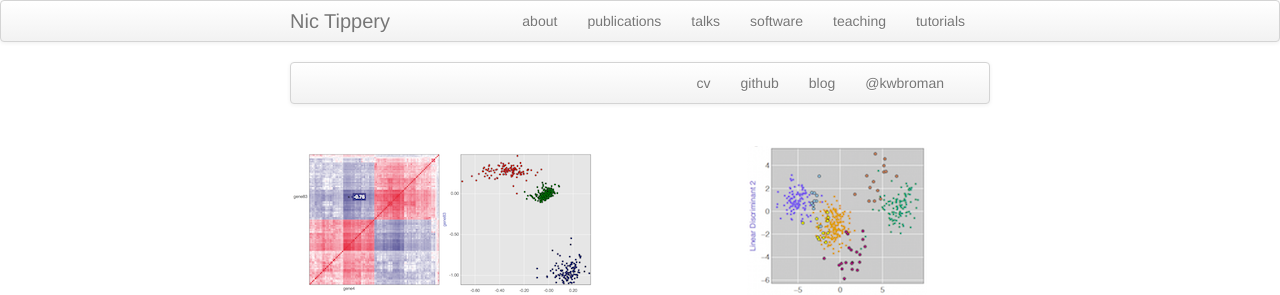
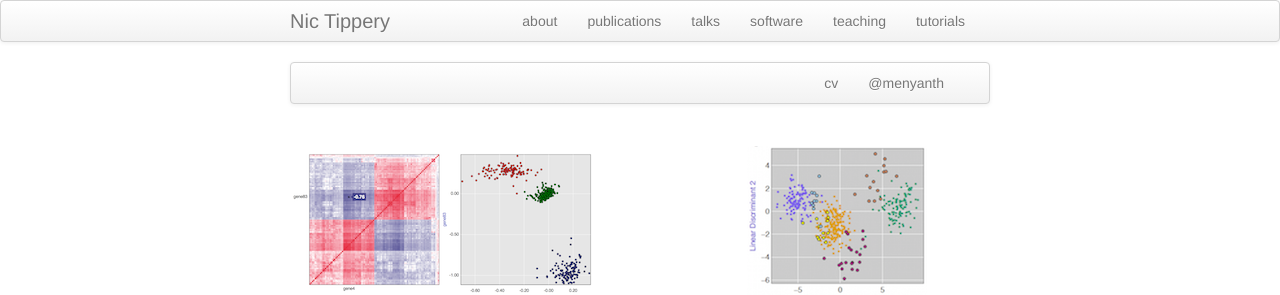
Before and after one commit to nptippery/nptippery.github.io, a Jekyll site: the page built from index.md, in a window 1280 px wide. Shown: the top 295 px of the page. Built offline with Jekyll 4.4.1, drawn with Linux system fonts in a browser that asks for light colours; part of the change alters nothing that is shown.

Commit message:
Update index.md

```diff
--- a/index.md
+++ b/index.md
@@ -1,17 +1,15 @@
 ---
 layout: frontpage
-title: Karl Broman
-description: Karl Broman is Professor in Biostatistics and Medical Informatics at University of Wisconsin - Madison; research in statistical genetics
-keywords: Broman, QTL, R/qtl, quantitative trait loci, statistics, statistical genetics, recombination
+title: Nic Tippery
+description: Nic Tippery is an Associate Professor in the Department of Biological Sciences, University of Wisconsin - Whitewater.
+keywords: Menyanthaceae, aquatic plants, phylogenetics, botany, systematics, molecular systematics, evolution, plant reproduction
 ---
 
 <div class="navbar">
   <div class="navbar-inner">
       <ul class="nav">
-          <li><a href="{{ BASE_PATH }}/assets/broman_cv.pdf">cv</a></li>
-          <li><a href="https://github.com/kbroman">github</a></li>
-          <li><a href="http://kbroman.org/blog">blog</a></li>
-          <li><a href="https://twitter.com/kwbroman">@kwbroman</a></li>
+          <li><a href="{{ BASE_PATH }}/assets/tippery_cv.pdf">cv</a></li>
+          <li><a href="https://twitter.com/menyanth">@menyanth</a></li>
       </ul>
   </div>
 </div>
```
